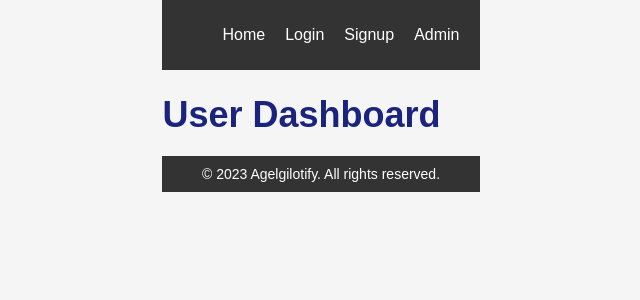
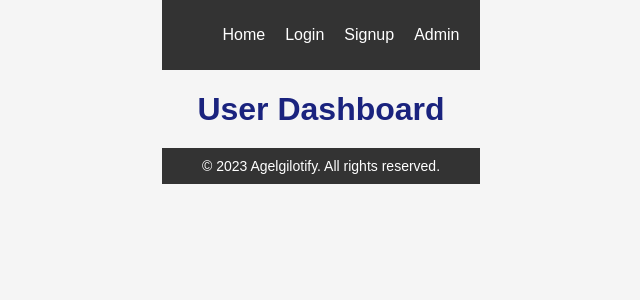
Before and after one commit to gladsonchala/Agelgilotify, a React (Create React App) app: page / in a window 1280 px wide. Shown: the top 300 px of the page, without its empty margins (319-959 px from the left). Built offline with nearby package versions, Linux system fonts and the light colour scheme.

Commit message:
Update UserDashboard.js

```diff
--- a/src/components/User/UserDashboard.js
+++ b/src/components/User/UserDashboard.js
@@ -2,8 +2,8 @@ import React from 'react';
 
 const UserDashboard = () => {
   return (
-    <div>
-      <h1>User Dashboard</h1>
+    <div style={{ textAlign: 'center' }}>
+      <h1 style={{ fontSize: '32px', marginBottom: '20px' }}>User Dashboard</h1>
       {/* Add your desired content and functionality for the user dashboard */}
     </div>
   );
```
